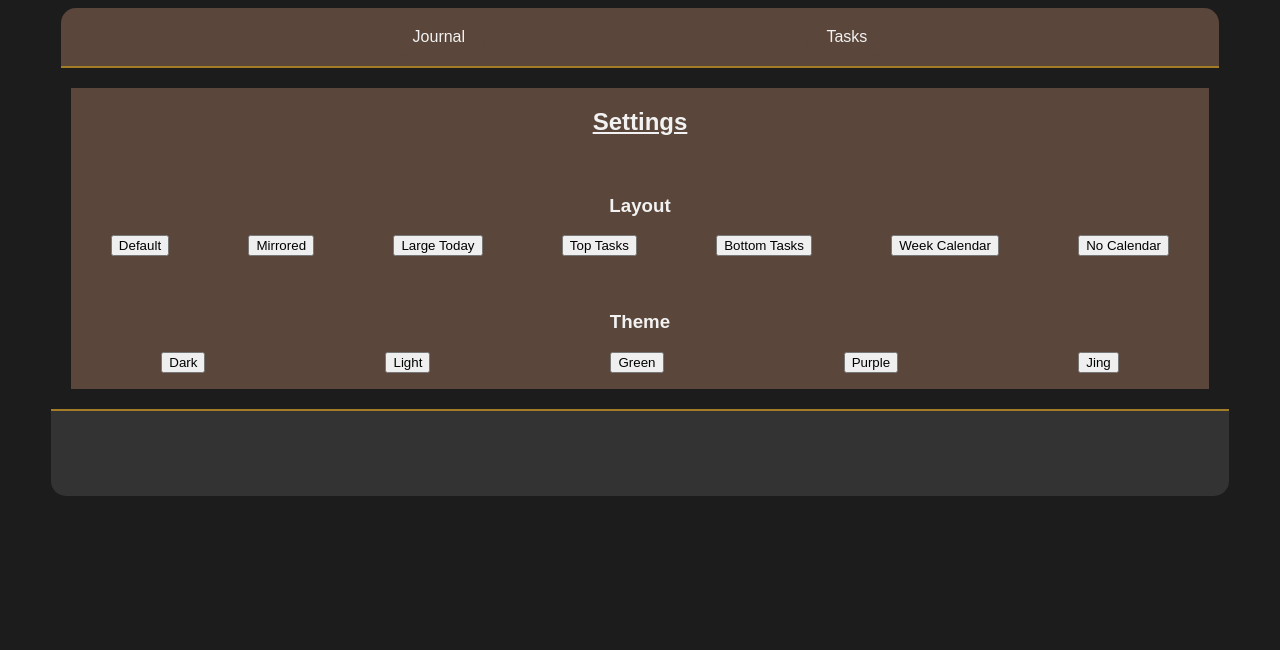
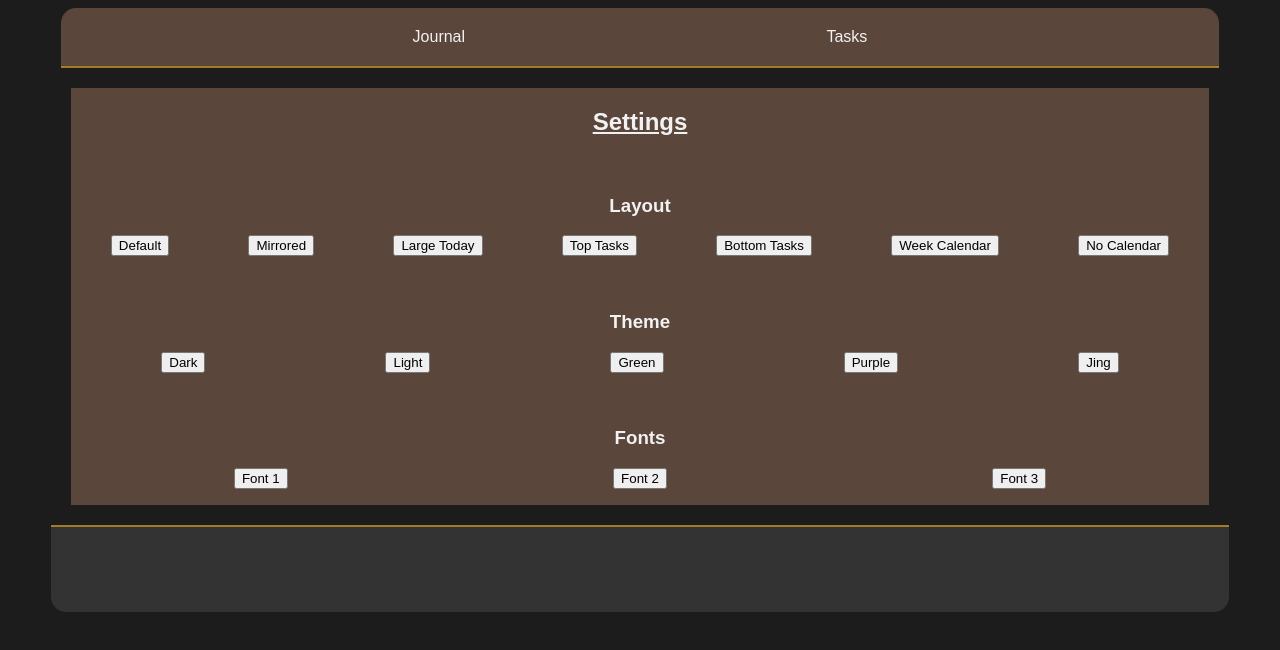
Before and after one commit to Zohayr101/Web-Wizards, a plain HTML site: page settings.html in a window 1280 px wide. Drawn offline with Linux system fonts and the light colour scheme.

Commit message:
added fonts space in the settings

```diff
--- a/settings.html
+++ b/settings.html
@@ -62,6 +62,14 @@
                 <li><button onclick="setTheme('jing')">Jing</button></li>
             </menu>
         </div>
+        <div>
+            <h3>Fonts</h3>
+            <menu id="fonts">
+                <li><button onclick="">Font 1</button></li>
+                <li><button onclick="">Font 2</button></li>
+                <li><button onclick="">Font 3</button></li>
+            </menu>
+        </div>
     </div>
     <!-- Footer -->
     <footer>
```
